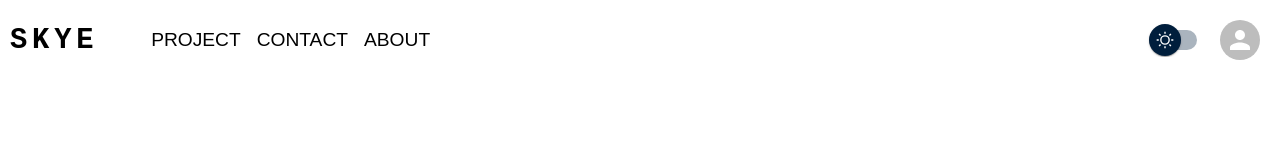
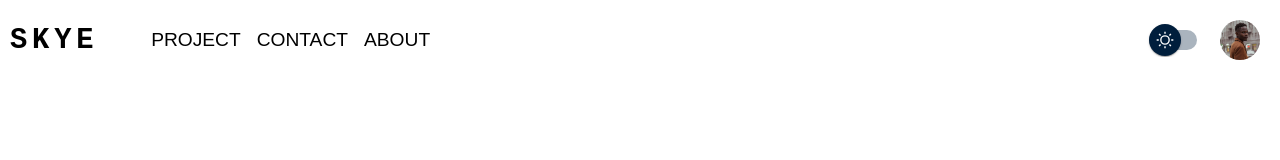
Before and after one commit to SKYE6IX/MyPortfolio, a React (Create React App) app: page / in a window 1280 px wide. Shown: the top 160 px of the page. Built offline with nearby package versions, Linux system fonts and the light colour scheme.

Commit message:
Added profile image to navbar

```diff
--- a/src/components/navigation/nav-bar/NavBar.tsx
+++ b/src/components/navigation/nav-bar/NavBar.tsx
@@ -7,6 +7,7 @@ import SwitchTheme from './Switch';
 import MenuItem from '../menu/MenuItems';
 import MenuToggle from '../menu/MenuToggle';
 import useWindowSize from '../../../hooks/useWindowSize';
+import me from './me.webp';
 import {
   NavBarContainer,
   NavBarName,
@@ -56,7 +57,9 @@ const NavBar = () => {
       )}
       <NavBarRightSideWrapper>
         <SwitchTheme checked={isDarkMode} onChange={toggleDarkMode} />
-        <Avatar />
+        <NavLink to="/about">
+          <Avatar src={me} alt="Azeez_Picture" />
+        </NavLink>
       </NavBarRightSideWrapper>
     </NavBarContainer>
   );
--- a/src/custom.d.ts
+++ b/src/custom.d.ts
@@ -6,3 +6,8 @@ declare module '*.png' {
   const value: any;
   export default value;
 }
+
+declare module '*.webp' {
+  const value: any;
+  export default value;
+}
```
Also changed, not shown: src/components/navigation/nav-bar/me.webp (renamed from src/image/IMG_1655.webp).
